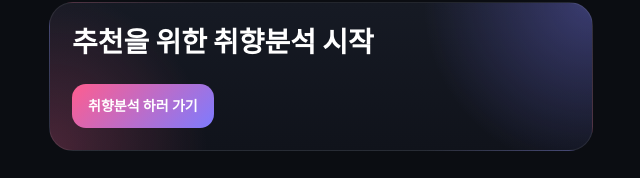
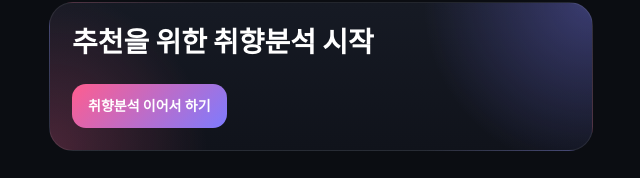
Before and after one commit to wooojooo11-code/Movie, a Vue app: page / in a window 1280 px wide. Shown: the part 151-329 px from the top of the page, without its empty margins (319-959 px from the left). Built offline with nearby package versions, Linux system fonts and the light colour scheme; no server answers.

Commit message:
포스터랑 리뷰 초기화

```diff
--- a/src/components/home/HeroCTA.vue
+++ b/src/components/home/HeroCTA.vue
@@ -9,6 +9,20 @@ const recommendationStore = useRecommendationStore();
 const hasMoreTasteAnalysis = computed(() =>
   hasAdditionalTasteAnalysisMovies(recommendationStore.ratedMovieIds.value)
 );
+
+const shouldResumeTasteAnalysis = computed(() => recommendationStore.shouldResumeTasteAnalysis.value);
+
+const primaryButtonLabel = computed(() => {
+  if (shouldResumeTasteAnalysis.value) {
+    return '취향분석 이어서 하기';
+  }
+
+  if (recommendationStore.state.profile.totalRatings > 0) {
+    return '취향분석 보러 가기';
+  }
+
+  return '취향분석 하러 가기';
+});
 </script>
 
 <template>
@@ -25,7 +39,7 @@ const hasMoreTasteAnalysis = computed(() =>
           to="/rating"
           class="app-gradient focus-ring inline-flex min-h-11 items-center justify-center rounded-[14px] px-4 py-[11px] text-sm font-bold text-white"
         >
-          {{ recommendationStore.state.profile.totalRatings > 0 ? '취향분석 이어서 보기' : '취향분석 하러 가기' }}
+          {{ primaryButtonLabel }}
         </RouterLink>
 
         <RouterLink
--- a/src/services/recommendationStore.ts
+++ b/src/services/recommendationStore.ts
@@ -1,7 +1,7 @@
 import { computed, reactive, readonly, ref } from 'vue';
 
 import { catalogLists, catalogMovies } from '@/data/catalog';
-import { ratingMovies } from '@/data/rating';
+import { primaryRatingMovies, ratingMovies } from '@/data/rating';
 import {
   applyRatingToProfile,
   createEmptyUserPreferenceProfile,
@@ -158,6 +158,13 @@ const likedRatingRecords = computed(() => state.ratings.filter((rating) => ratin
 const pendingDetailedRatings = computed(() =>
   likedRatingRecords.value.filter((rating) => !rating.detailCompleted)
 );
+const primaryRatingMovieIds = new Set(primaryRatingMovies.map((movie) => movie.id));
+const primaryUnratedMovies = computed(() =>
+  primaryRatingMovies.filter((movie) => !ratedMovieIds.value.includes(movie.id))
+);
+const pendingPrimaryDetailedRatings = computed(() =>
+  pendingDetailedRatings.value.filter((rating) => primaryRatingMovieIds.has(rating.input.movieId))
+);
 const excludedRecommendationMovieIds = computed(() => [
   ...ratedMovieIds.value,
   ...state.dismissedRecommendationMovieIds
@@ -295,6 +302,11 @@ export const recommendationStore = {
   catalogLists,
   ratedMovieIds,
   pendingDetailedRatings,
+  pendingPrimaryDetailedRatings,
+  primaryUnratedMovies,
+  shouldResumeTasteAnalysis: computed(
+    () => primaryUnratedMovies.value.length > 0 || pendingPrimaryDetailedRatings.value.length > 0
+  ),
   recommendedMovies,
   recommendedLists,
   remoteSyncErrorMessage: readonly(remoteSyncErrorMessage),
--- a/src/stores/auth.ts
+++ b/src/stores/auth.ts
@@ -128,7 +128,13 @@ export const useAuthStore = defineStore('auth', {
       return this.ratingCount;
     },
     getPostLoginPath(fallbackPath = '/') {
-      return this.ratingCount === 0 ? '/rating' : fallbackPath;
+      const recommendationStore = useRecommendationStore();
+
+      if (this.ratingCount === 0 || recommendationStore.shouldResumeTasteAnalysis.value) {
+        return '/rating';
+      }
+
+      return fallbackPath;
     },
     async signIn(email: string, password: string) {
       if (!supabase) {
--- a/src/views/RatingView.vue
+++ b/src/views/RatingView.vue
@@ -6,7 +6,6 @@ import PositiveFeedbackForm from '@/components/rating/PositiveFeedbackForm.vue';
 import RatingActions from '@/components/rating/RatingActions.vue';
 import RatingMovieCard from '@/components/rating/RatingMovieCard.vue';
 import RatingProgress from '@/components/rating/RatingProgress.vue';
-import SwipeGuide from '@/components/rating/SwipeGuide.vue';
 import {
   additionalRatingMovies,
   getUnratedMoviesFromPool,
@@ -23,6 +22,8 @@ import type { PositiveRatingInput, RatingDecision, RatingResult } from '@/types/
 const recommendationStore = useRecommendationStore();
 const route = useRoute();
 const results = ref<RatingResult[]>([]);
+const savedNotice = ref('');
+let savedNoticeTimer: ReturnType<typeof setTimeout> | null = null;
 
 const isMoreMode = computed(() => route.query.mode === 'more');
 const currentMoviePool = computed(() => (isMoreMode.value ? additionalRatingMovies : primaryRatingMovies));
@@ -133,6 +134,22 @@ const submitPositiveFeedback = (feedback: PositiveRatingInput) => {
     decision: 'like',
     feedback
   });
+
+  savedNotice.value = `"${movie.title}" 저장됨. 다음 영화로 이어서 볼게요.`;
+
+  if (savedNoticeTimer) {
+    clearTimeout(savedNoticeTimer);
+  }
+
+  savedNoticeTimer = setTimeout(() => {
+    savedNotice.value = '';
+    savedNoticeTimer = null;
+  }, 1800);
+
+  window.scrollTo({
+    top: 0,
+    behavior: 'smooth'
+  });
 };
 
 const isComplete = computed(() => !swipeStageMovie.value && !detailStageMovie.value);
@@ -175,6 +192,10 @@ onMounted(() => {
 
 onUnmounted(() => {
   window.removeEventListener('keydown', handleKeydown);
+
+  if (savedNoticeTimer) {
+    clearTimeout(savedNoticeTimer);
+  }
 });
 </script>
 
@@ -182,6 +203,22 @@ onUnmounted(() => {
   <main
     class="mx-auto flex w-full max-w-md flex-col gap-5 px-4 pb-[calc(3.75rem+env(safe-area-inset-bottom))] pt-5 sm:max-w-xl"
   >
+    <transition
+      enter-active-class="transition duration-200 ease-out"
+      enter-from-class="translate-y-1 opacity-0"
+      enter-to-class="translate-y-0 opacity-100"
+      leave-active-class="transition duration-150 ease-in"
+      leave-from-class="translate-y-0 opacity-100"
+      leave-to-class="translate-y-1 opacity-0"
+    >
+      <section
+        v-if="savedNotice"
+        class="rounded-[16px] border border-app-line bg-white/[0.05] px-4 py-3 text-sm font-bold text-white"
+      >
+        {{ savedNotice }}
+      </section>
+    </transition>
+
     <RatingProgress
       :current="completedCount"
       :total="totalCount"
@@ -199,7 +236,6 @@ onUnmounted(() => {
     />
 
     <template v-if="isSwipeStage && currentMovie">
-      <SwipeGuide />
       <RatingMovieCard :key="currentMovie.id" :movie="currentMovie" @decide="saveSwipeDecision" />
       <RatingActions @decide="saveSwipeDecision" />
     </template>
@@ -217,6 +253,7 @@ onUnmounted(() => {
       <RatingMovieCard :key="currentMovie.id" :movie="currentMovie" @decide="saveSwipeDecision" />
 
       <PositiveFeedbackForm
+        :key="currentMovie.id"
         :characters="currentCharacterChoices"
         :question-text="currentQuestion"
         @submit="submitPositiveFeedback"
```
Also changed, not shown: 7 other files (tests, documents, lock files or other folders).
